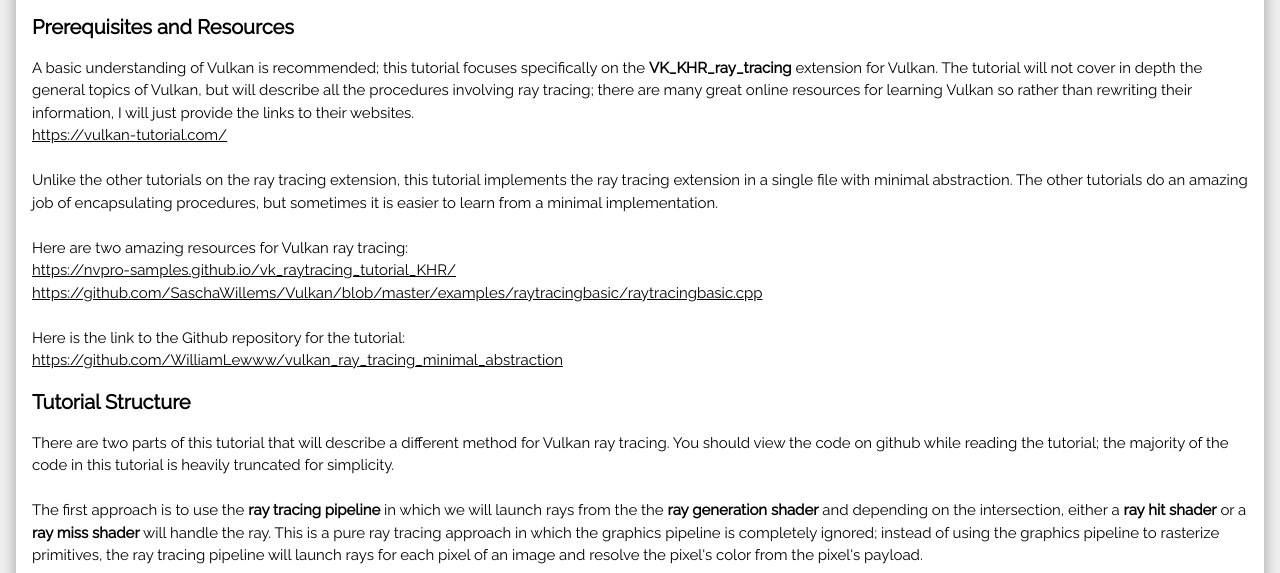
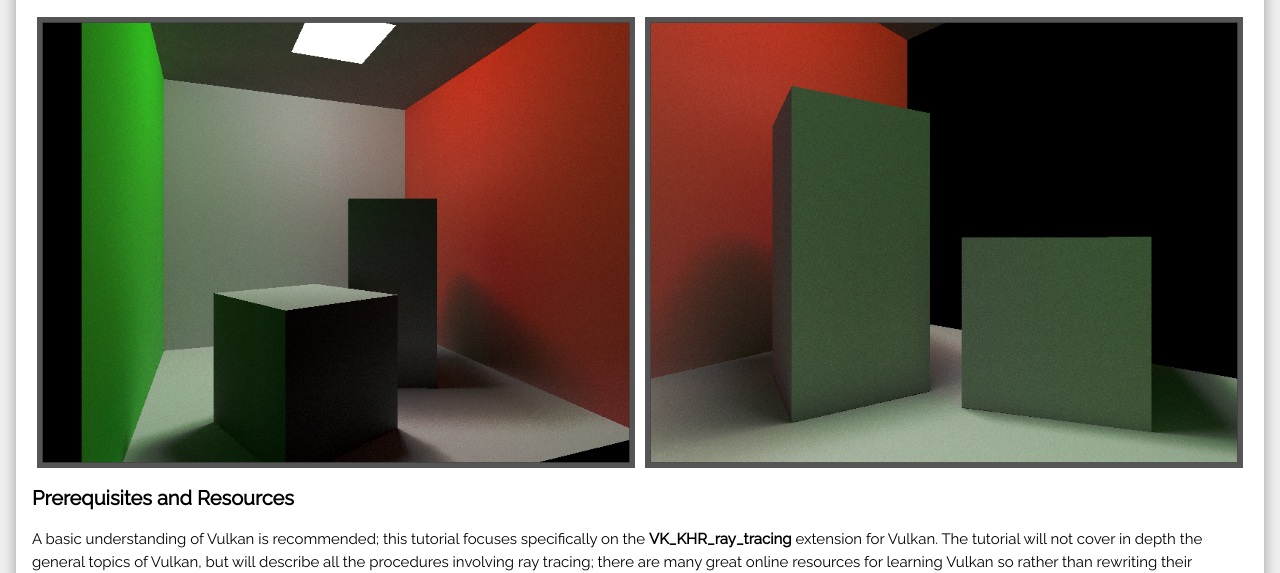
Before and after one commit to WilliamLewww/showcase_website, a plain HTML site: page vk_khr_ray_tracing_tutorial/index.html in a window 1280 px wide. Shown: the part 250-823 px from the top of the page. Drawn offline with nearby package versions, Linux system fonts and the light colour scheme.

Commit message:
added: images to tutorial

```diff
--- a/vk_khr_ray_tracing_tutorial/index.html
+++ b/vk_khr_ray_tracing_tutorial/index.html
@@ -5,6 +5,7 @@
 <meta name="viewport" content="width=device-width, initial-scale=1">
 <link rel="stylesheet" href="https://www.w3schools.com/w3css/4/w3.css">
 <link rel="stylesheet" href="https://fonts.googleapis.com/css?family=Raleway">
+<link rel="stylesheet" href="style.css">
 <style>
   body,h1,h2,h3,h4,h5 {font-family: "Raleway", sans-serif}
 </style>
@@ -23,6 +24,14 @@
   <div class="w3-card-4 w3-margin w3-white">
     <div class="w3-container">
       <h2><b>Introduction to the Tutorial</b></h2>
+      <div class="row">
+        <div class="column">
+          <img style="border: 5px solid #555; width: 100%;" src="res/a.png">
+        </div>
+        <div class="column">
+          <img style="border: 5px solid #555; width: 100%;" src="res/b.png">
+        </div>
+      </div>
       <h4><b>Prerequisites and Resources</b></h4>
       <p>
       	A basic understanding of Vulkan is recommended; this tutorial focuses specifically on the <b>VK_KHR_ray_tracing</b> extension for Vulkan. The tutorial will not cover in depth the general topics of Vulkan, but will describe all the procedures involving ray tracing; there are many great online resources for learning Vulkan so rather than rewriting their information, I will just provide the links to their websites.
@@ -551,6 +560,8 @@ vkEndCommandBuffer(commandBuffer);
         </div>
         <h4><b>Descriptor Setup</b></h4>
         <h6><b>Create Uniform Buffer</b></h6>
+        We create a uniform buffer to hold the <b>camera</b> so we can pass the camera's data into the shaders.
+        <h6><b>Create Descriptor Sets</b></h6>
       </p>
     </div>
   </div>
--- /dev/null
+++ b/vk_khr_ray_tracing_tutorial/style.css
@@ -0,0 +1,15 @@
+ /* Three image containers (use 25% for four, and 50% for two, etc) */
+.column {
+  float: left;
+  width: 50%;
+  padding: 5px;
+}
+
+/* Clear floats after image containers */
+.row::after {
+  content: "";
+  clear: both;
+  display: block;
+  margin-left: auto;
+  margin-right: auto;
+}
```
Also changed, not shown: vk_khr_ray_tracing_tutorial/res/a.png (added), vk_khr_ray_tracing_tutorial/res/b.png (added).
